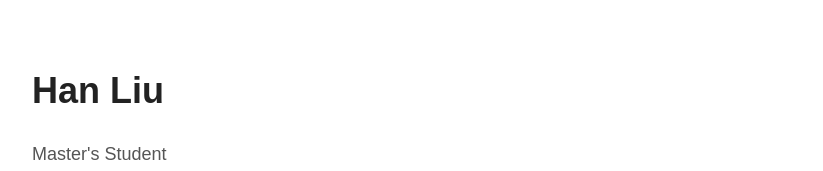
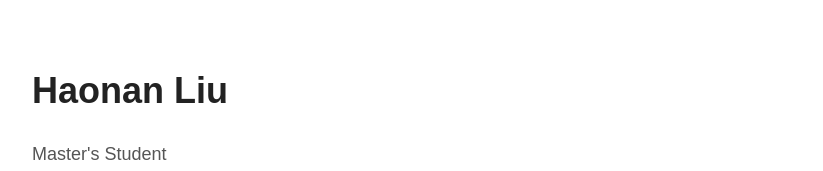
Before and after one commit to hnliu1001-debug/hnliu1001-debug.github.io, a plain HTML site: page index.html in a window 1280 px wide. Shown: the top 171 px of the page, without its empty margins (228-1051 px from the left). Drawn offline with Linux system fonts and the light colour scheme.

Commit message:
Update index.html

```diff
--- a/index.html
+++ b/index.html
@@ -52,7 +52,7 @@
 </head>
 
 <body>
-  <h1>Han Liu</h1>
+  <h1>Haonan Liu</h1>
 
   <p class="subtitle">
     Master's Student<br>
```
